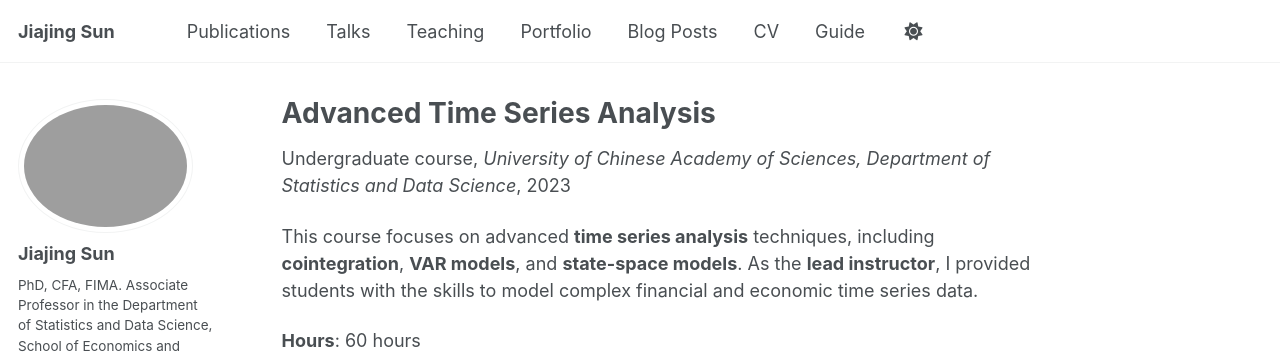
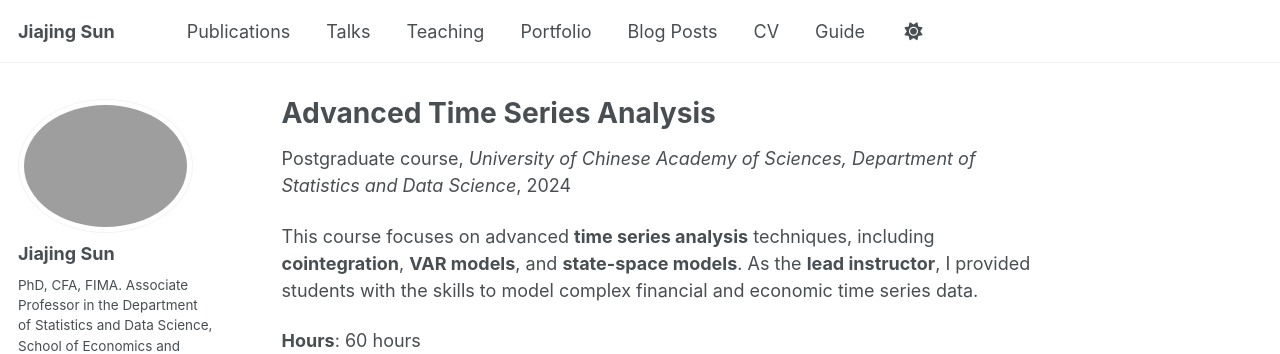
Before and after one commit to Jiajing-Sun/jiajing-sun.github.io, a Jekyll site: the page built from _teaching/2024-spring-advanced-time-series-analysis.md, in a window 1280 px wide. Shown: the top 354 px of the page. Built offline with Jekyll 4.4.1, drawn with Linux system fonts in a browser that asks for light colours; some web fonts are replaced; a script bundle is joined from its source files by our own code; library files that are not in the unit come from our copies.

Commit message:
Update 2024-spring-advanced-time-series-analysis.md

```diff
--- a/_teaching/2024-spring-advanced-time-series-analysis.md
+++ b/_teaching/2024-spring-advanced-time-series-analysis.md
@@ -1,10 +1,10 @@
 ---
 title: "Advanced Time Series Analysis"
 collection: teaching
-type: "Undergraduate course"
+type: "Postgraduate course"
 permalink: /teaching/2023-spring-advanced-time-series-analysis
 venue: "University of Chinese Academy of Sciences, Department of Statistics and Data Science"
-date: 2023-03-01
+date: 2024-03-01
 location: "Beijing, China"
 ---
 
```
